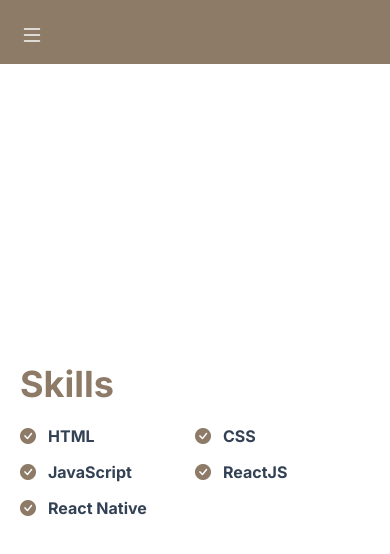
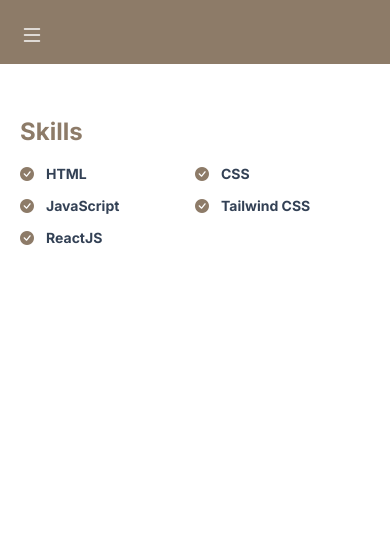
Before and after one commit to ekialfani/portfolio, a React (Create React App) app: page /skills in a window 390 px wide. Shown: the top 554 px of the page. Built offline with nearby package versions, Linux system fonts and the light colour scheme.

Commit message:
fix: responsive design on the skills page

```diff
--- a/src/pages/Skills.js
+++ b/src/pages/Skills.js
@@ -1,13 +1,13 @@
 function Skills() {
   return (
     <div
-      className="h-full flex flex-col justify-center">
+      className="md:h-full md:flex md:flex-col md:justify-center">
       <h2
-        className="capitalize text-4xl font-bold mt-10 mb-5 text-custom-shadow">
+        className="capitalize text-2xl sm:text-3xl md:text-4xl 2xl:text-6xl font-bold mt-24 mb-4 md:mt-10 md:mb-5 2xl:mb-8 text-custom-shadow">
         Skills
       </h2>
       <ul
-        className="grid grid-cols-2 gap-y-3">
+        className="grid grid-cols-2 2xl:grid-cols-[repeat(2,_max-content)] 2xl:gap-x-60 2xl:gap-y-6 gap-y-3 text-sm md:text-base 2xl:text-2xl">
         <li
           className="flex items-center gap-x-3">
           <i className="bi bi-check-circle-fill text-custom-shadow"></i>
@@ -37,7 +37,7 @@
           <i className="bi bi-check-circle-fill text-custom-shadow"></i>
           <span
             className="font-bold text-slate-700">
-            ReactJS
+            Tailwind CSS
           </span>
         </li>
         <li
@@ -45,7 +45,7 @@
           <i class="bi bi-check-circle-fill text-custom-shadow"></i>
           <span
             className="font-bold text-slate-700">
-            React Native
+            ReactJS
           </span>
         </li>
       </ul>
```
